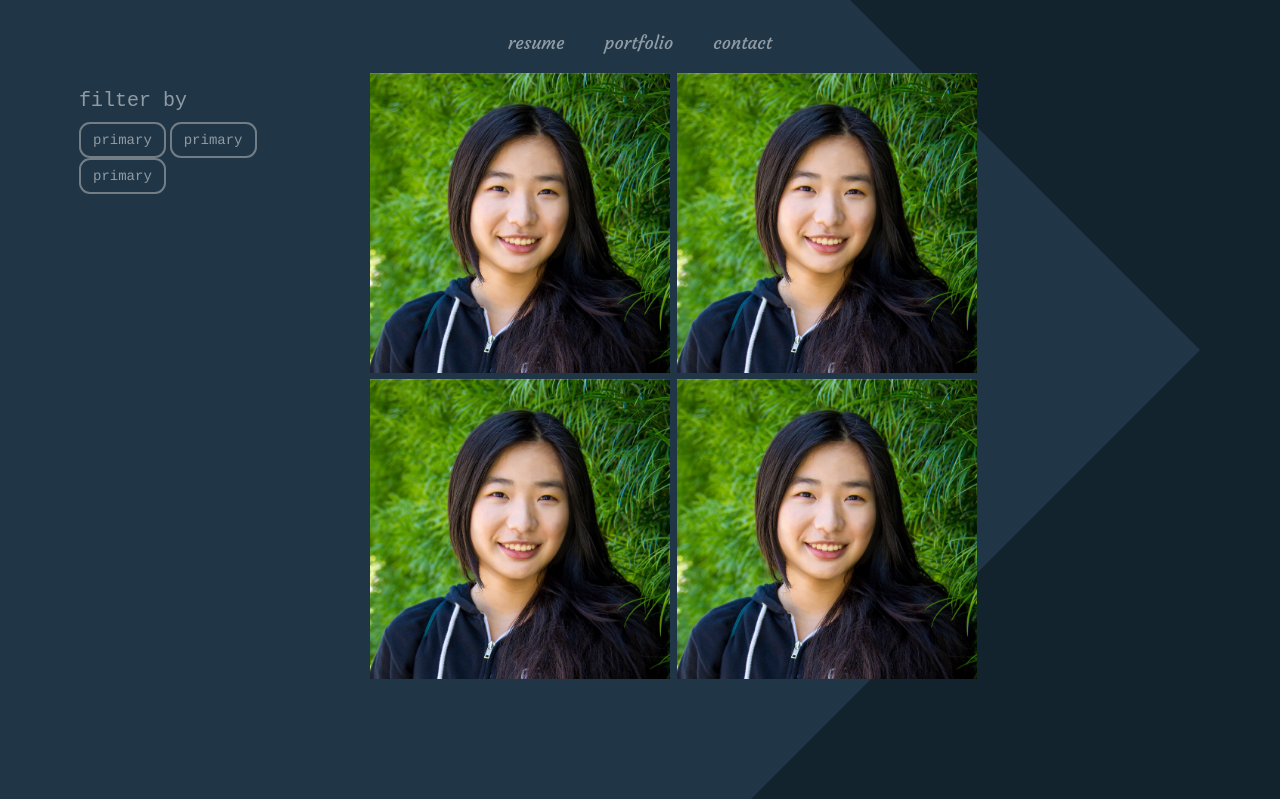
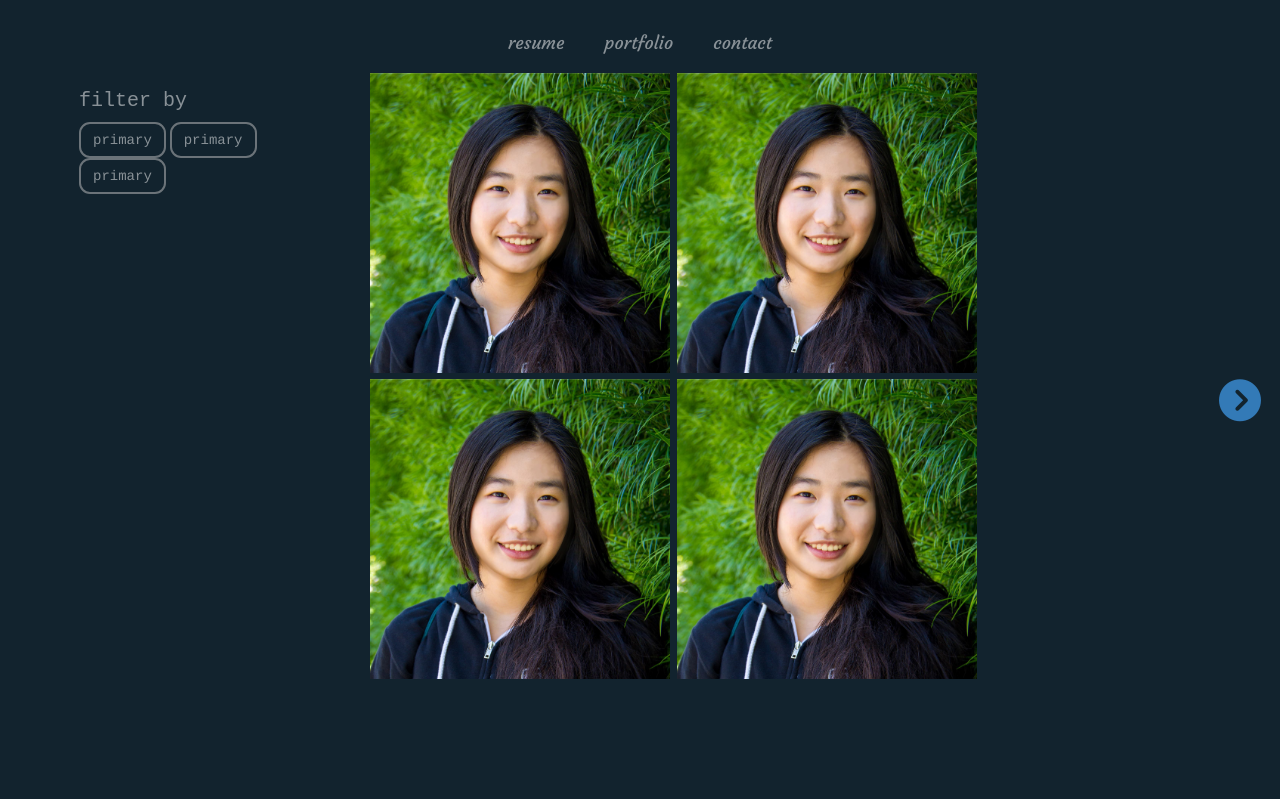
Before and after one commit to emily-yu/emily-yu, a plain HTML site: page portfolio.html in a window 1280 px wide. Shown: the top 799 px of the page. Drawn offline with nearby package versions, Linux system fonts and the light colour scheme; a web font is replaced by a local one.

Commit message:
navbutton portfolio and bgcolor

```diff
--- a/portfolio.html
+++ b/portfolio.html
@@ -53,11 +53,11 @@ when closing: *more important
     overflow: hidden;
     width: 0;
     height: 0;
-    border-top: 1200px solid #12232E;
+    /* border-top: 1200px solid #12232E;
     border-bottom: 1200px solid #12232E;
-    border-left: 1200px solid #203647;
+    border-left: 1200px solid #203647; */
     /* margin-left: -200px; */
-    margin-top: -850px;
+    /* margin-top: -850px; */
 }
 
 #asdf {
@@ -116,9 +116,13 @@ navbar > li:hover {
 }
 
 #navbutton {
-    margin-top: -20px;
+    /* margin-top: -20px; */
     right: 19px;
     position: fixed;
+    display: flex;
+    flex-direction: column;
+    justify-content: center;
+    height: 100%;
 }
 #navbutton > a > #navicon {
     transition: 0.5s;
@@ -155,6 +159,9 @@ navbar > li:hover {
     /* margin: 3px; */
     margin-top: 3px;
     margin-left: 3px;
+}
+#rightcol > img:hover {
+    box-shadow: 2em;
 }
 
 #leftcol {
@@ -208,6 +215,9 @@ navbar > li:hover {
             <img src = "img/me.jpg">
         </div>
     </div>
+    <div id = "navbutton">
+        <a><i id = "navicon" class = "fa fa-chevron-circle-right fa-2x" aria-hidden="true"></i></a>
+    </div>
 </body>
 
 <script src="vendor/jquery/jquery.min.js"></script>
```
